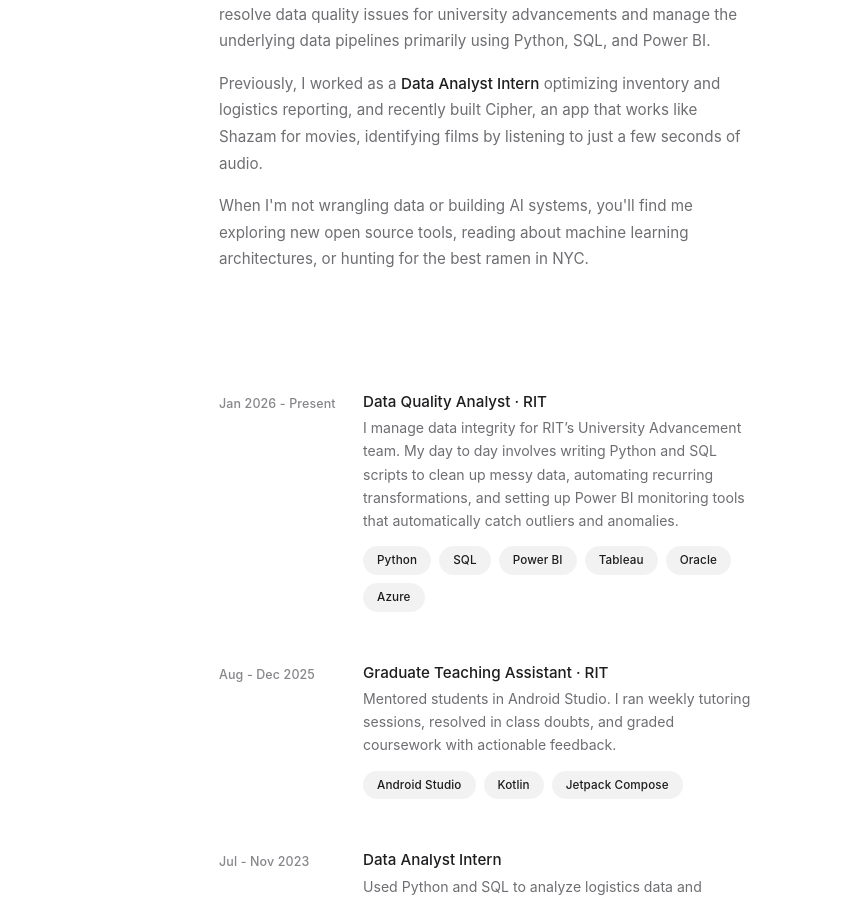
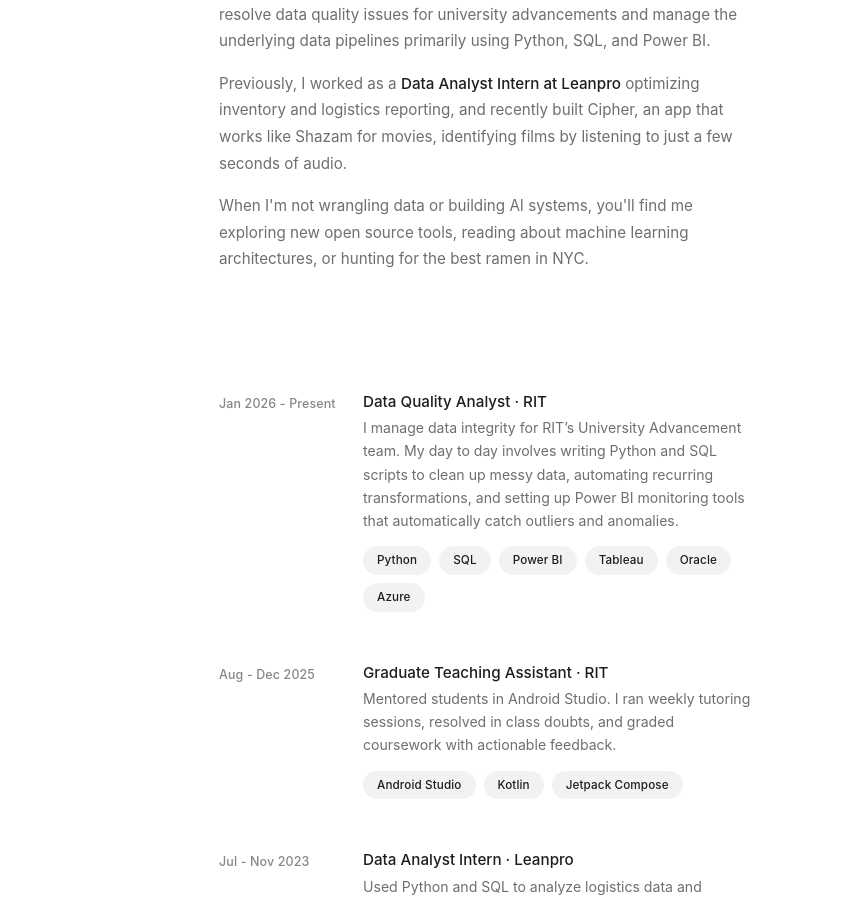
Before and after one commit to tharakneo/tharakneo.github.io, a plain HTML site: page index.html in a window 1280 px wide. Shown: the part 270-1172 px from the top of the page, 437-1280 px from the left. Drawn offline with Linux system fonts and the light colour scheme; a web font is replaced by a local one.

Commit message:
work experience update

```diff
--- a/index.html
+++ b/index.html
@@ -1289,7 +1289,7 @@
             <p>Currently, I'm working as a <a href="https://www.rit.edu/" target="_blank">Data Quality Analyst at
                 RIT</a>, where I help resolve data quality issues for university advancements and manage the underlying
               data pipelines primarily using Python, SQL, and Power BI.</p>
-            <p>Previously, I worked as a <a href="#">Data Analyst Intern</a> optimizing inventory and logistics
+            <p>Previously, I worked as a <a href="#">Data Analyst Intern at Leanpro</a> optimizing inventory and logistics
               reporting, and recently built Cipher, an app that works like Shazam for movies, identifying films by
               listening to just a few seconds of audio.</p>
             <p>When I'm not wrangling data or building AI systems, you'll find me exploring new open source tools,
@@ -1336,7 +1336,7 @@
           <div class="card fade-up">
             <div class="card-date">Jul - Nov 2023</div>
             <div class="card-body">
-              <div class="card-title">Data Analyst Intern <span class="arrow">↗</span></div>
+              <div class="card-title">Data Analyst Intern · Leanpro <span class="arrow">↗</span></div>
               <div class="card-desc">Used Python and SQL to analyze logistics data and automate reporting workflows. I
                 built Power BI dashboards that gave the inventory and accounting teams clear, automated visibility into
                 their operations.</div>
```
